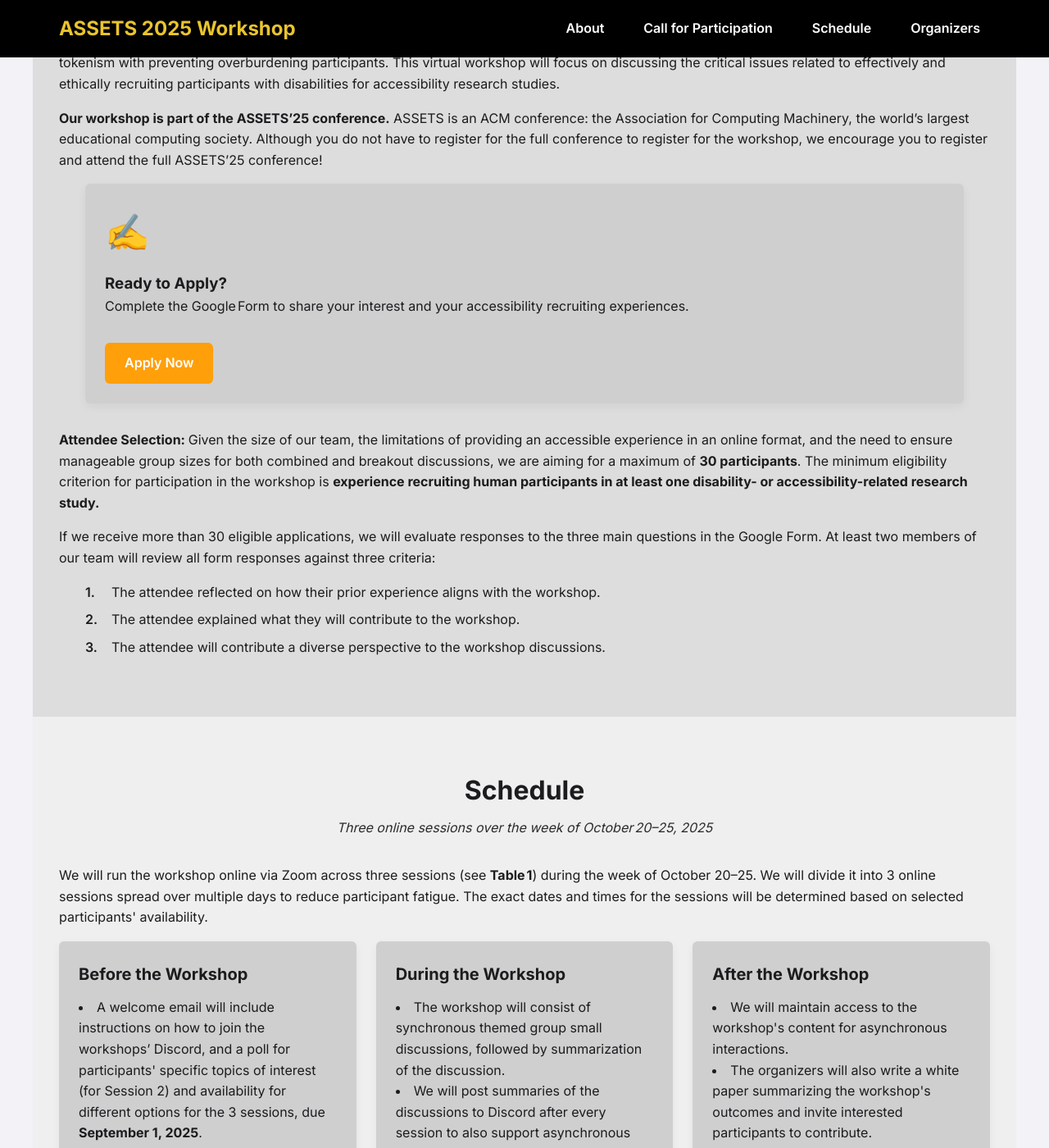
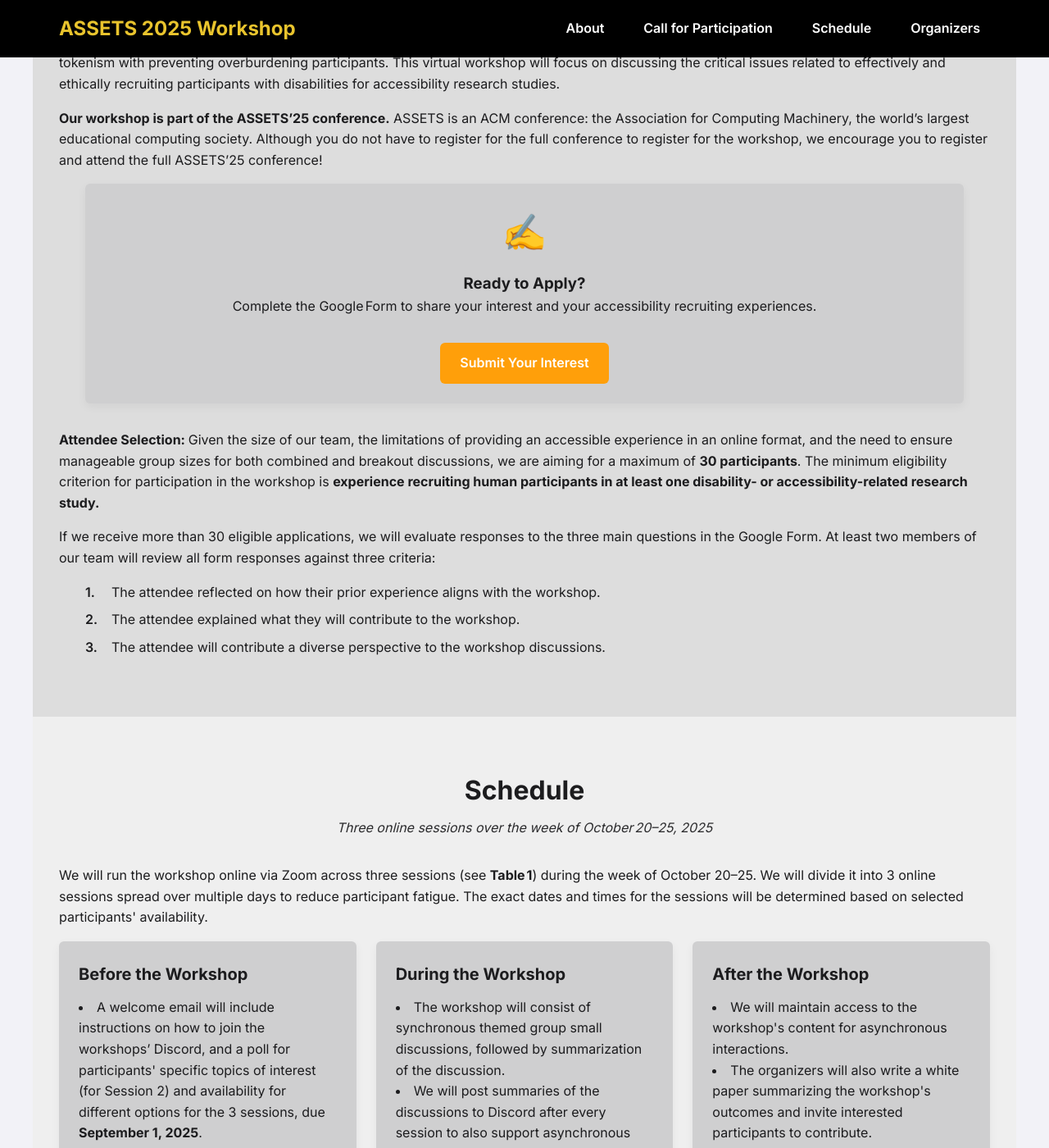
Before and after one commit to assets-recruitment-2025/assets-recruitment-2025.github.io, a Jekyll site: the page built from index.md, in a window 1280 px wide and 1400 px high, scrolled down 1341 px. Shown: the whole window at 82% size. Built offline with Jekyll 4.4.1, drawn with Linux system fonts in a browser that asks for light colours.

Commit message:
Call for Participation

```diff
--- a/assets/css/style.css
+++ b/assets/css/style.css
@@ -552,6 +552,7 @@ img {
 /* CTA card overrides */
 .call-for-participation .call-card--cta {
   background: var(#cfcfd0);
+  text-align: center;
 }
 .call-for-participation .call-card--cta .call-card-icon {
   font-size: 2.75rem;
--- a/index.md
+++ b/index.md
@@ -76,7 +76,7 @@ permalink: /
         class="btn btn-primary"
         href="{{ '/participate/' | relative_url }}"
       >
-        Apply Now
+        Submit Your Interest
       </a>
     </div>
   </div>
```
